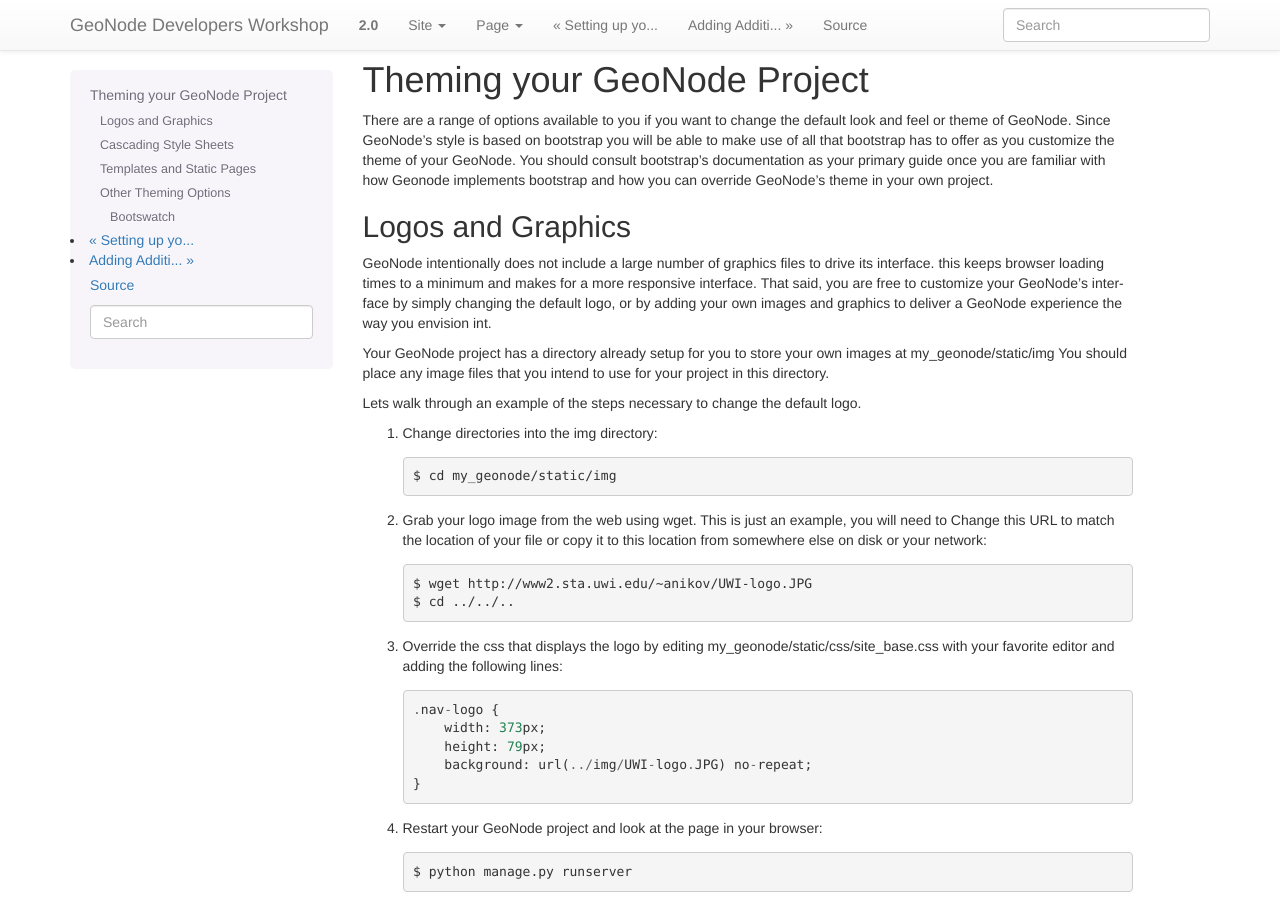
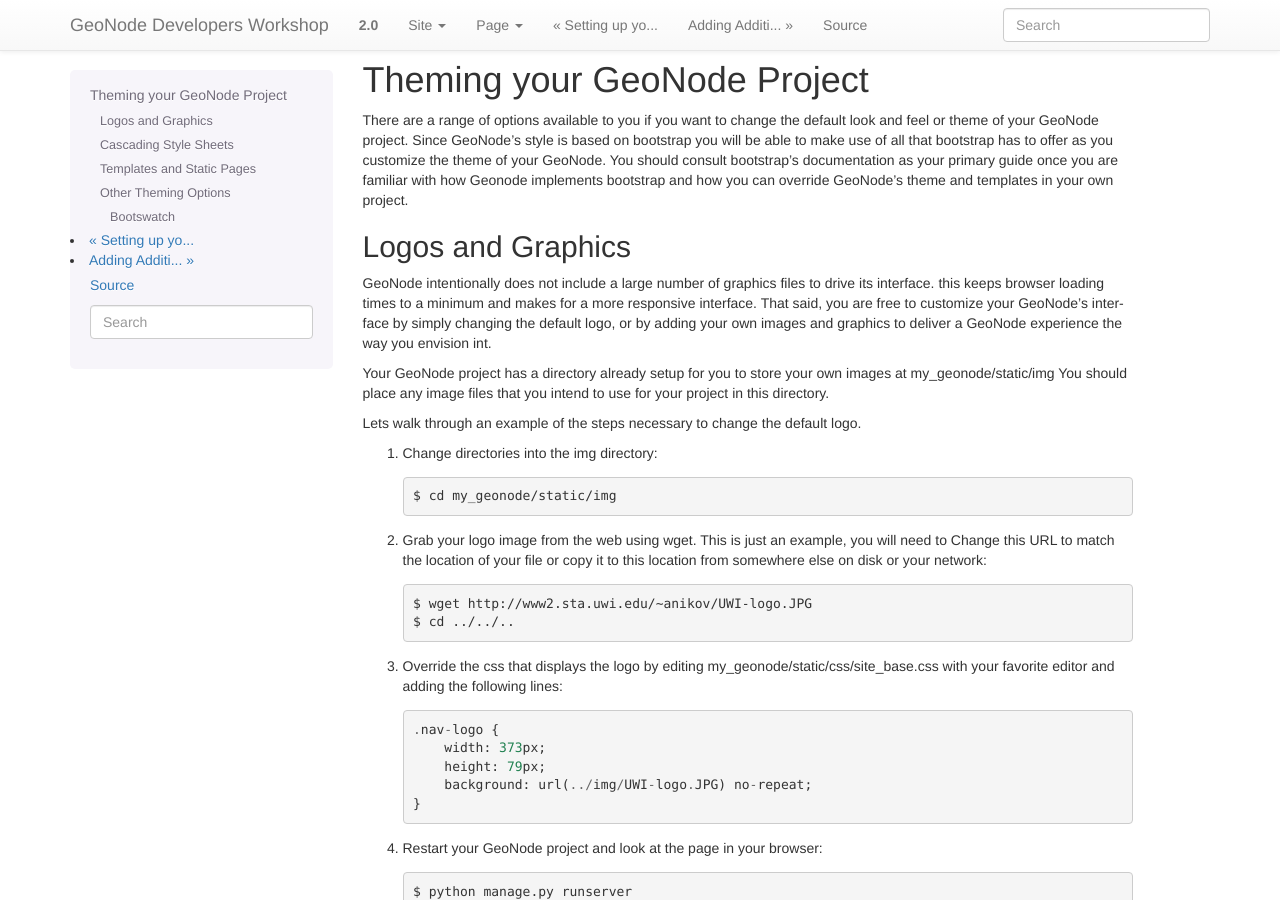
Before and after one commit to lucacasagrande/geonode-workshops, a Sphinx documentation site: the page built from devel/doc/projects/theme.rst, in a window 1280 px wide and 900 px high. Built offline with Sphinx 7.4.7, drawn with Linux system fonts in a browser that asks for light colours; some of the changed text lies outside the part shown.

Commit message:
more formatting changes

```diff
--- a/devel/doc/projects/theme.rst
+++ b/devel/doc/projects/theme.rst
@@ -3,7 +3,7 @@
 Theming your GeoNode Project
 ============================
 
-There are a range of options available to you if you want to change the default look and feel or theme of GeoNode. Since GeoNode's style is based on bootstrap you will be able to make use of all that bootstrap has to offer as you customize the theme of your GeoNode. You should consult bootstrap's documentation as your primary guide once you are familiar with how Geonode implements bootstrap and how you can override GeoNode's theme in your own project.
+There are a range of options available to you if you want to change the default look and feel or theme of your GeoNode project. Since GeoNode's style is based on bootstrap you will be able to make use of all that bootstrap has to offer as you customize the theme of your GeoNode. You should consult bootstrap's documentation as your primary guide once you are familiar with how Geonode implements bootstrap and how you can override GeoNode's theme and templates in your own project.
 
 Logos and Graphics
 ------------------
@@ -92,9 +92,9 @@
 .. note:: You can continue adding rules to this file to override the styles that are in geonodes base css file which is built from base.less. https://github.com/GeoNode/geonode/blob/master/geonode/static/geonode/less/base.less You may find it helpful to use your browsers development tools to inspect elements of your site that you want to override to determine which rules are already applied. You can see an example of that in the screenshot below. Another section of this workshop covers this topic in much more detail.
 
 
-   .. figure:: img/inspect_element.png
+.. figure:: img/inspect_element.png
 
-   Screenshot of using Chrome's debugger to inspect the css overrides added in the previous steps.
+Screenshot of using Chrome's debugger to inspect the css overrides added in the previous steps.
 
 
 Templates and Static Pages
@@ -196,7 +196,7 @@
 
     You can see that the homepage now includes our changes.
 
-From here you can continue to customize your site_index.html template to suit your needs.
+From here you can continue to customize your site_index.html template to suit your needs. This workshop will also cover how you can add new pages to your GeoNode project site.
 
 Other Theming Options
 ---------------------
```
